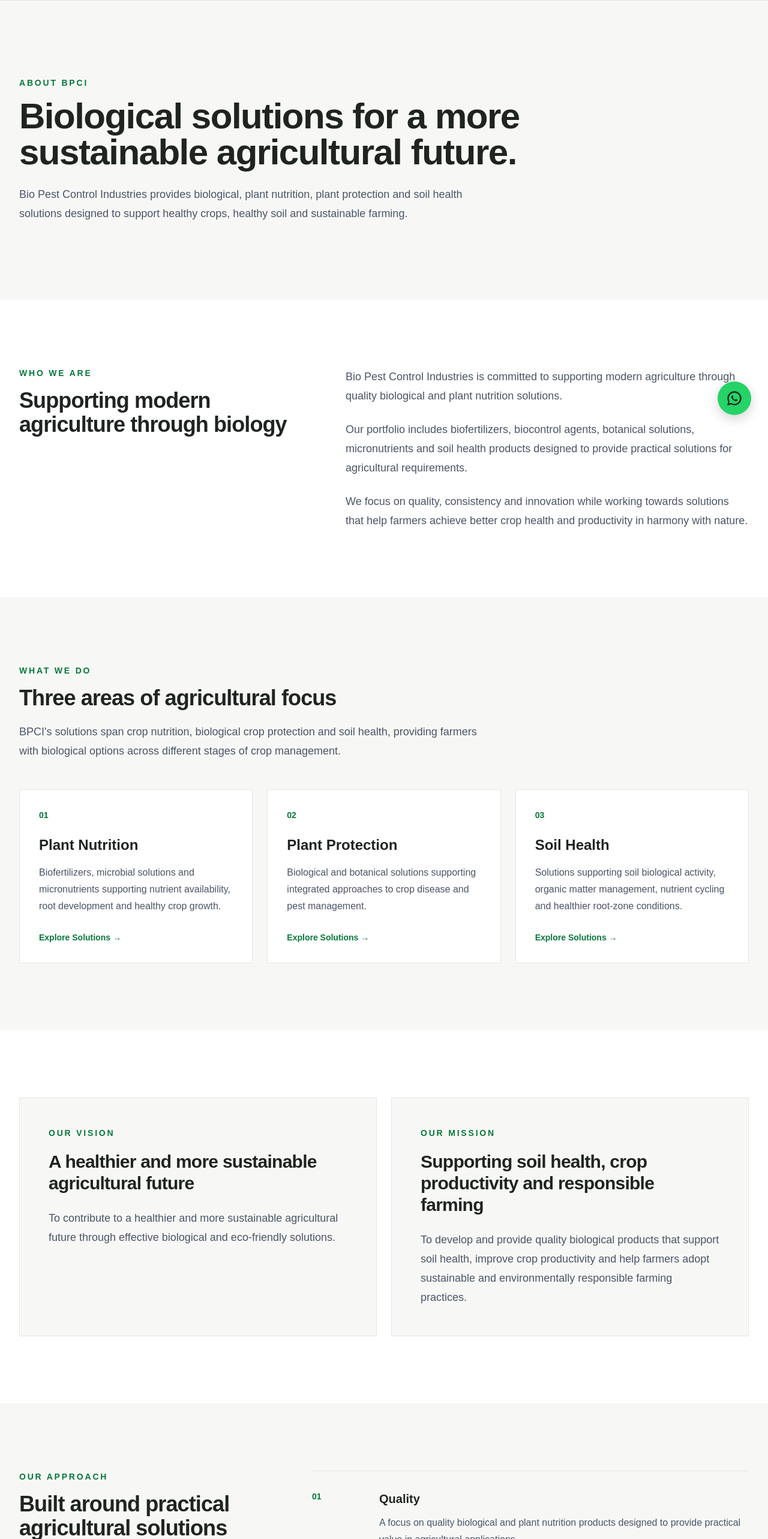
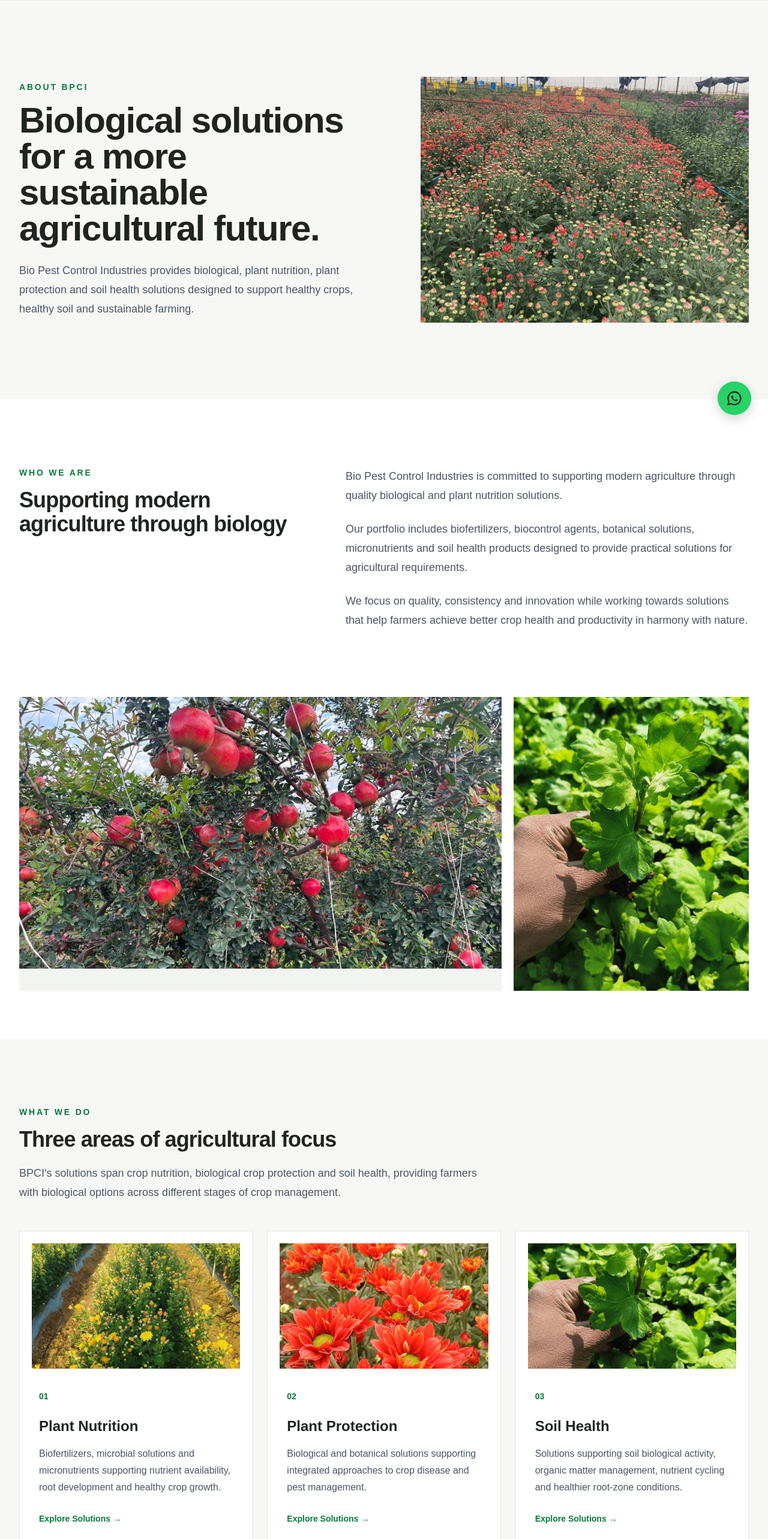
Before and after one commit to AaditManakame/bpci-website, a Next.js app: page /about in a window 1280 px wide. Shown: the part 80-2646 px from the top of the page at 60% size. Built offline with nearby package versions, Linux system fonts and the light colour scheme.

Commit message:
Add agricultural visuals to website pages

```diff
--- a/src/app/about/page.tsx
+++ b/src/app/about/page.tsx
@@ -73,7 +73,8 @@
         {/* Hero */}
         <section className="bg-[#f7f8f6] py-24 lg:py-32">
           <div className="mx-auto max-w-7xl px-6 lg:px-8">
-            <div className="max-w-4xl">
+            <div className="grid gap-10 lg:grid-cols-[1.05fr_0.95fr] lg:items-center lg:gap-16">
+              <div className="max-w-4xl">
               <p className="text-sm font-semibold uppercase tracking-[0.2em] text-[var(--primary)]">
                 About BPCI
               </p>
@@ -88,6 +89,16 @@
                 nutrition, plant protection and soil health solutions designed
                 to support healthy crops, healthy soil and sustainable farming.
               </p>
+              </div>
+
+              <div className="relative overflow-hidden bg-[#f1f4f1]">
+                <img
+                  src="/images/gallery/gallery-06.jpg"
+                  alt="Flower cultivation in a greenhouse"
+                  className="aspect-[4/3] w-full object-cover"
+                  fetchPriority="high"
+                />
+              </div>
             </div>
           </div>
         </section>
@@ -130,6 +141,30 @@
           </div>
         </section>
 
+        {/* Field photography */}
+        <section className="bg-white pb-16 lg:pb-20">
+          <div className="mx-auto max-w-7xl px-6 lg:px-8">
+            <div className="grid gap-5 md:grid-cols-3">
+              <div className="overflow-hidden bg-[#f1f4f1] md:col-span-2">
+                <img
+                  src="/images/gallery/gallery-07.jpg"
+                  alt="Pomegranate crop in the field"
+                  loading="lazy"
+                  className="aspect-[16/9] w-full object-cover"
+                />
+              </div>
+              <div className="overflow-hidden bg-[#f1f4f1]">
+                <img
+                  src="/images/gallery/gallery-13.jpg"
+                  alt="Plant roots and nursery growth"
+                  loading="lazy"
+                  className="aspect-[4/5] h-full w-full object-cover"
+                />
+              </div>
+            </div>
+          </div>
+        </section>
+
         {/* Solution areas */}
         <section className="bg-[#f7f8f6] py-24 lg:py-28">
           <div className="mx-auto max-w-7xl px-6 lg:px-8">
@@ -154,8 +189,23 @@
                 <Link
                   key={area.number}
                   href={area.href}
-                  className="group border border-[var(--border)] bg-white p-8 transition-colors hover:bg-[#fafbf9]"
+                  className="group border border-[var(--border)] bg-white p-5 transition-colors hover:bg-[#fafbf9]"
                 >
+                  <div className="mb-6 overflow-hidden bg-[#f1f4f1]">
+                    <img
+                      src={
+                        area.number === "01"
+                          ? "/images/gallery/gallery-12.jpg"
+                          : area.number === "02"
+                            ? "/images/gallery/gallery-05.jpg"
+                            : "/images/gallery/gallery-13.jpg"
+                      }
+                      alt={area.title}
+                      loading="lazy"
+                      className="aspect-[5/3] w-full object-cover transition-transform duration-500 group-hover:scale-[1.03]"
+                    />
+                  </div>
+                  <div className="p-3">
                   <p className="text-sm font-semibold text-[var(--primary)]">
                     {area.number}
                   </p>
@@ -171,6 +221,7 @@
                   <p className="mt-7 text-sm font-semibold text-[var(--primary)] group-hover:text-[var(--primary-dark)]">
                     Explore Solutions →
                   </p>
+                  </div>
                 </Link>
               ))}
             </div>
--- a/src/app/page.tsx
+++ b/src/app/page.tsx
@@ -95,6 +95,55 @@
                 className="mt-8 inline-flex items-center text-sm font-semibold text-[var(--primary)] hover:text-[var(--primary-dark)]"
               >
                 Discover BPCI <span className="ml-2">→</span>
+              </Link>
+            </div>
+          </div>
+        </section>
+
+        {/* FIELD PHOTOGRAPHY */}
+        <section className="bg-white py-16 lg:py-20">
+          <div className="mx-auto max-w-7xl px-6 lg:px-8">
+            <div className="mb-8 flex flex-col gap-4 sm:flex-row sm:items-end sm:justify-between">
+              <div>
+                <p className="text-sm font-semibold uppercase tracking-[0.22em] text-[var(--primary)]">
+                  From the field
+                </p>
+                <h2 className="mt-3 text-3xl font-semibold tracking-tight text-[var(--foreground)] sm:text-4xl">
+                  Agriculture, in focus.
+                </h2>
+              </div>
+              <Link
+                href="/gallery"
+                className="text-sm font-semibold text-[var(--primary)] hover:text-[var(--primary-dark)]"
+              >
+                View gallery →
+              </Link>
+            </div>
+
+            <div className="grid gap-4 sm:grid-cols-2 lg:grid-cols-4">
+              <Link href="/gallery" className="group block overflow-hidden bg-[#f1f4f1] sm:col-span-2 lg:col-span-2">
+                <img
+                  src="/images/gallery/gallery-01.jpg"
+                  alt="Crops growing in an agricultural field"
+                  loading="lazy"
+                  className="aspect-[4/3] h-full w-full object-cover transition-transform duration-500 group-hover:scale-[1.03]"
+                />
+              </Link>
+              <Link href="/gallery" className="group block overflow-hidden bg-[#f1f4f1]">
+                <img
+                  src="/images/gallery/gallery-06.jpg"
+                  alt="Flower cultivation in a greenhouse"
+                  loading="lazy"
+                  className="aspect-[4/3] h-full w-full object-cover transition-transform duration-500 group-hover:scale-[1.03]"
+                />
+              </Link>
+              <Link href="/gallery" className="group block overflow-hidden bg-[#f1f4f1]">
+                <img
+                  src="/images/gallery/gallery-07.jpg"
+                  alt="Pomegranate crop"
+                  loading="lazy"
+                  className="aspect-[4/3] h-full w-full object-cover transition-transform duration-500 group-hover:scale-[1.03]"
+                />
               </Link>
             </div>
           </div>
--- a/src/app/solutions/page.tsx
+++ b/src/app/solutions/page.tsx
@@ -109,7 +109,8 @@
         {/* Hero */}
         <section className="bg-[#f7f8f6] py-24 lg:py-32">
           <div className="mx-auto max-w-7xl px-6 lg:px-8">
-            <div className="max-w-4xl">
+            <div className="grid gap-10 lg:grid-cols-[1.05fr_0.95fr] lg:items-center lg:gap-16">
+              <div className="max-w-4xl">
               <p className="text-sm font-semibold uppercase tracking-[0.2em] text-[var(--primary)]">
                 Our Solutions
               </p>
@@ -123,6 +124,16 @@
                 protection and soil health solutions designed to support
                 healthier crops and more sustainable farming practices.
               </p>
+              </div>
+
+              <div className="overflow-hidden bg-[#f1f4f1]">
+                <img
+                  src="/images/gallery/gallery-08.jpg"
+                  alt="Watermelon crop growing in the field"
+                  className="aspect-[4/3] w-full object-cover"
+                  fetchPriority="high"
+                />
+              </div>
             </div>
           </div>
         </section>
@@ -187,8 +198,23 @@
                       </p>
                     </div>
 
-                    <div className="p-8 lg:p-10">
-                      <div className="grid gap-10 lg:grid-cols-[1fr_0.8fr]">
+                    <div className="p-6 lg:p-8">
+                      <div className="grid gap-8 lg:grid-cols-[0.75fr_1.25fr] lg:items-start">
+                        <div className="overflow-hidden bg-[#f1f4f1]">
+                          <img
+                            src={
+                              solution.number === "01"
+                                ? "/images/gallery/gallery-12.jpg"
+                                : solution.number === "02"
+                                  ? "/images/gallery/gallery-05.jpg"
+                                  : "/images/gallery/gallery-13.jpg"
+                            }
+                            alt={solution.title}
+                            loading="lazy"
+                            className="aspect-[4/3] w-full object-cover"
+                          />
+                        </div>
+                        <div className="grid gap-10 lg:grid-cols-[1fr_0.8fr]">
                         <div>
                           <h3 className="text-2xl font-semibold text-[var(--foreground)] sm:text-3xl">
                             {solution.title}
@@ -225,6 +251,7 @@
                           </ul>
                         </div>
                       </div>
+                    </div>
                     </div>
                   </div>
                 </Link>
```
